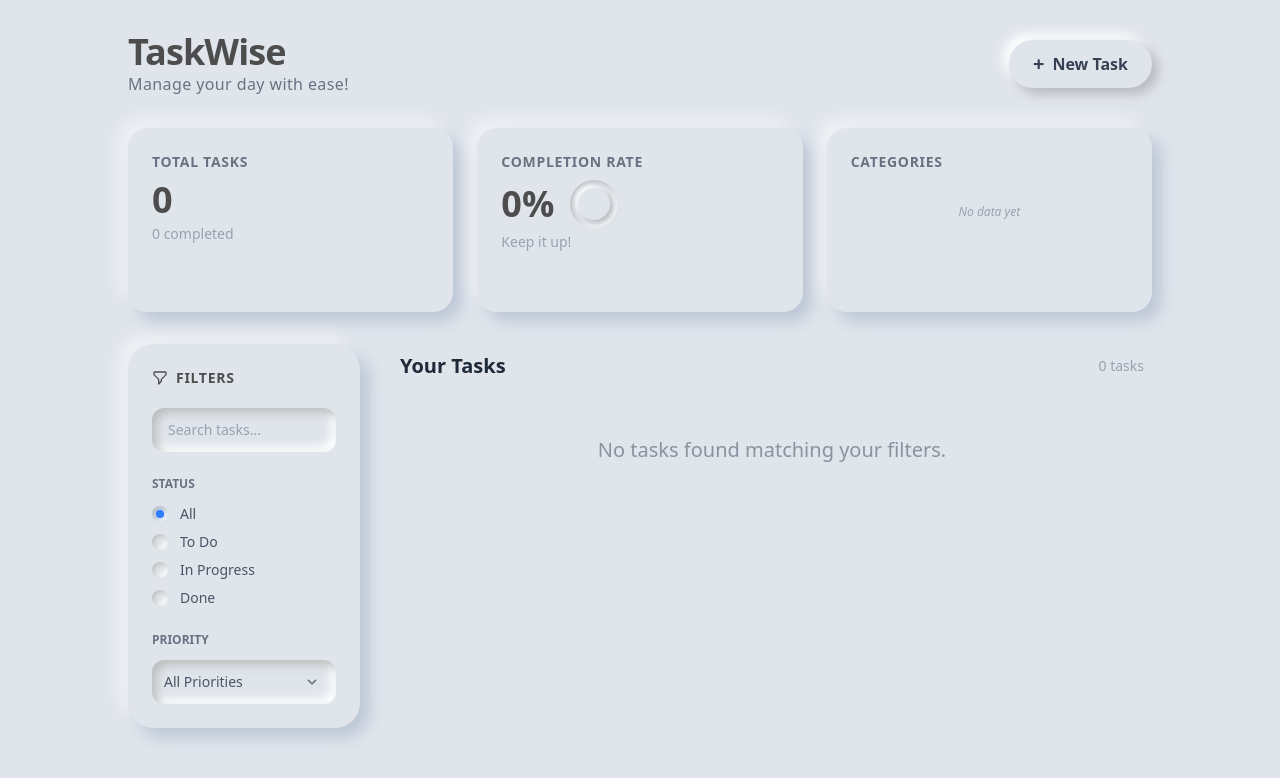
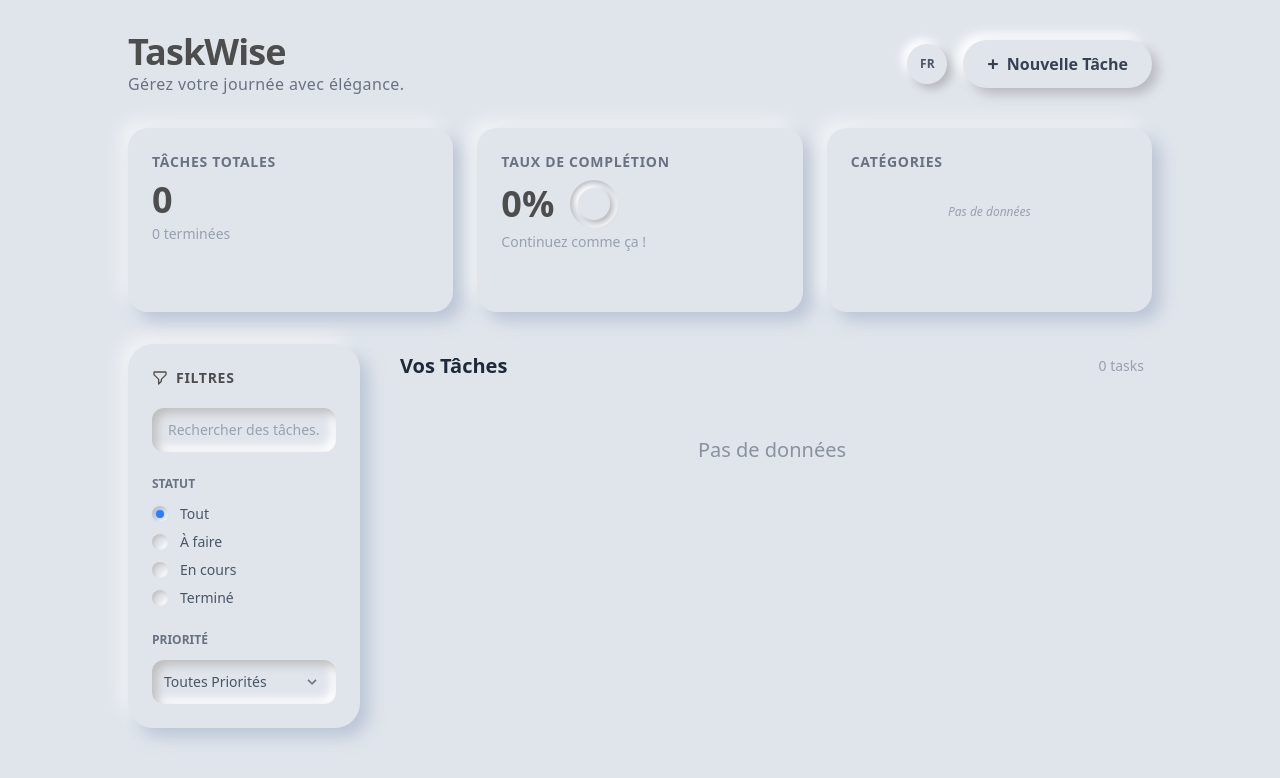
Before and after one commit to Djanfarouhanif/taskWise, an Angular app: page / in a window 1280 px wide. Shown: the top 778 px of the page. Built offline with nearby package versions, Linux system fonts and the light colour scheme.

Commit message:
feat:add traduction

```diff
--- a/src/app/app.html
+++ b/src/app/app.html
@@ -4,17 +4,26 @@
         <header class="mb-8 flex flex-col md:flex-row md:items-center justify-between gap-4">
           <div>
             <h1 class="text-3xl md:text-4xl font-extrabold text-[#4D4D4D] tracking-tight">
-              TaskWise
+              {{ languageService.t.appTitle }}
             </h1>
-            <p class="text-gray-500 font-medium tracking-wide">Manage your day with ease!</p>
+            <p class="text-gray-500 font-medium tracking-wide">{{ languageService.t.appSubtitle }}</p>
           </div>
 
-          <button
-            (click)="showCreateForm()"
-            class="group flex items-center gap-2 bg-[#E0E5EC] text-gray-700 px-6 py-3 rounded-full font-bold shadow-[6px_6px_12px_#b8b9be,-6px_-6px_12px_#ffffff] hover:shadow-[inset_3px_3px_6px_#b8b9be,inset_-3px_-3px_6px_#ffffff] hover:scale-[0.98] transition-all duration-300 active:text-blue-500">
-            <span class="text-xl leading-none font-black">+</span>
-            <span>New Task</span>
-          </button>
+          <div class="flex items-center gap-4">
+            <!-- Language Toggle -->
+            <button
+              (click)="languageService.toggleLanguage()"
+              class="w-10 h-10 rounded-full bg-[#E0E5EC] shadow-[5px_5px_10px_#b8b9be,-5px_-5px_10px_#ffffff] flex items-center justify-center text-gray-600 font-bold text-xs uppercase hover:text-blue-500 active:shadow-[inset_2px_2px_5px_#b8b9be,inset_-2px_-2px_5px_#ffffff] transition-all">
+              {{ languageService.currentLang() }}
+            </button>
+
+            <button
+              (click)="showCreateForm()"
+              class="group flex items-center gap-2 bg-[#E0E5EC] text-gray-700 px-6 py-3 rounded-full font-bold shadow-[6px_6px_12px_#b8b9be,-6px_-6px_12px_#ffffff] hover:shadow-[inset_3px_3px_6px_#b8b9be,inset_-3px_-3px_6px_#ffffff] hover:scale-[0.98] transition-all duration-300 active:text-blue-500">
+              <span class="text-xl leading-none font-black">+</span>
+              <span>{{ languageService.t.newTask }}</span>
+            </button>
+          </div>
         </header>
 
         <!-- Stats Section -->
@@ -26,26 +35,26 @@
               <div class="bg-[#E0E5EC] p-6 rounded-[25px] shadow-[9px_9px_16px_rgb(163,177,198,0.6),-9px_-9px_16px_rgba(255,255,255,0.5)] sticky top-4">
                 <h3 class="font-bold text-[#4D4D4D] mb-5 flex items-center gap-2 uppercase tracking-wider text-sm">
                    <svg class="w-4 h-4" fill="none" stroke="currentColor" viewBox="0 0 24 24"><path stroke-linecap="round" stroke-linejoin="round" stroke-width="2" d="M3 4a1 1 0 011-1h16a1 1 0 011 1v2.586a1 1 0 01-.293.707l-6.414 6.414a1 1 0 00-.293.707V17l-4 4v-6.586a1 1 0 00-.293-.707L3.293 7.293A1 1 0 013 6.586V4z"></path></svg>
-                   Filters
+                   {{ languageService.t.filters }}
                 </h3>
 
                 <!-- Search -->
                 <div class="mb-6">
                    <input type="text" [(ngModel)]="filters.query" (ngModelChange)="updateFilter()"
-                     placeholder="Search tasks..."
+                     [placeholder]="languageService.t.searchPlaceholder"
                      class="w-full px-4 py-3 text-sm bg-[#E0E5EC] shadow-[inset_5px_5px_10px_#bebebe,inset_-5px_-5px_10px_#ffffff] rounded-xl focus:outline-none focus:shadow-[inset_2px_2px_5px_#bebebe,inset_-2px_-2px_5px_#ffffff] transition-all text-gray-600 placeholder-gray-400 font-medium">
                 </div>
 
                 <!-- Status -->
                 <div class="mb-6">
-                  <p class="text-xs font-bold text-gray-500 uppercase mb-3">Status</p>
+                  <p class="text-xs font-bold text-gray-500 uppercase mb-3">{{ languageService.t.status }}</p>
                   <div class="space-y-2">
                     <label class="flex items-center gap-3 text-sm text-gray-600 cursor-pointer group">
                       <div class="relative w-4 h-4 rounded-full bg-[#E0E5EC] shadow-[inset_2px_2px_5px_#bebebe,inset_-2px_-2px_5px_#ffffff] flex items-center justify-center">
                           <input type="radio" name="status" [value]="undefined" [(ngModel)]="filters.status" (change)="updateFilter()" class="peer appearance-none w-full h-full absolute inset-0 cursor-pointer">
                           <div class="w-2 h-2 rounded-full bg-blue-500 opacity-0 peer-checked:opacity-100 transition-opacity shadow-[0_0_5px_rgba(59,130,246,0.5)]"></div>
                       </div>
-                      <span class="font-medium group-hover:text-blue-500 transition-colors">All</span>
+                      <span class="font-medium group-hover:text-blue-500 transition-colors">{{ languageService.t.all }}</span>
                     </label>
 
                     <label class="flex items-center gap-3 text-sm text-gray-600 cursor-pointer group">
@@ -53,7 +62,7 @@
                           <input type="radio" name="status" value="todo" [(ngModel)]="filters.status" (change)="updateFilter()" class="peer appearance-none w-full h-full absolute inset-0 cursor-pointer">
                           <div class="w-2 h-2 rounded-full bg-blue-500 opacity-0 peer-checked:opacity-100 transition-opacity shadow-[0_0_5px_rgba(59,130,246,0.5)]"></div>
                       </div>
-                      <span class="font-medium group-hover:text-blue-500 transition-colors">To Do</span>
+                      <span class="font-medium group-hover:text-blue-500 transition-colors">{{ languageService.t.todo }}</span>
                     </label>
 
                     <label class="flex items-center gap-3 text-sm text-gray-600 cursor-pointer group">
@@ -61,7 +70,7 @@
                           <input type="radio" name="status" value="in-progress" [(ngModel)]="filters.status" (change)="updateFilter()" class="peer appearance-none w-full h-full absolute inset-0 cursor-pointer">
                           <div class="w-2 h-2 rounded-full bg-blue-500 opacity-0 peer-checked:opacity-100 transition-opacity shadow-[0_0_5px_rgba(59,130,246,0.5)]"></div>
                       </div>
-                      <span class="font-medium group-hover:text-blue-500 transition-colors">In Progress</span>
+                      <span class="font-medium group-hover:text-blue-500 transition-colors">{{ languageService.t.inProgress }}</span>
                     </label>
 
                     <label class="flex items-center gap-3 text-sm text-gray-600 cursor-pointer group">
@@ -69,20 +78,20 @@
                           <input type="radio" name="status" value="done" [(ngModel)]="filters.status" (change)="updateFilter()" class="peer appearance-none w-full h-full absolute inset-0 cursor-pointer">
                           <div class="w-2 h-2 rounded-full bg-blue-500 opacity-0 peer-checked:opacity-100 transition-opacity shadow-[0_0_5px_rgba(59,130,246,0.5)]"></div>
                       </div>
-                      <span class="font-medium group-hover:text-blue-500 transition-colors">Done</span>
+                      <span class="font-medium group-hover:text-blue-500 transition-colors">{{ languageService.t.done }}</span>
                     </label>
                   </div>
                 </div>
 
                 <!-- Priority -->
                 <div>
-                  <p class="text-xs font-bold text-gray-500 uppercase mb-3">Priority</p>
+                  <p class="text-xs font-bold text-gray-500 uppercase mb-3">{{ languageService.t.priority }}</p>
                   <div class="relative">
                     <select [(ngModel)]="filters.priority" (change)="updateFilter()" class="w-full text-sm bg-[#E0E5EC] shadow-[inset_5px_5px_10px_#bebebe,inset_-5px_-5px_10px_#ffffff] rounded-xl p-3 text-gray-600 appearance-none focus:outline-none cursor-pointer font-medium">
-                       <option [value]="undefined">All Priorities</option>
-                       <option value="high">High</option>
-                       <option value="medium">Medium</option>
-                       <option value="low">Low</option>
+                       <option [value]="undefined">{{ languageService.t.allPriorities }}</option>
+                       <option value="high">{{ languageService.t.high }}</option>
+                       <option value="medium">{{ languageService.t.medium }}</option>
+                       <option value="low">{{ languageService.t.low }}</option>
                     </select>
                     <div class="pointer-events-none absolute inset-y-0 right-0 flex items-center px-4 text-gray-500">
                         <svg class="h-4 w-4 fill-current" xmlns="http://www.w3.org/2000/svg" viewBox="0 0 20 20"><path d="M9.293 12.95l.707.707L15.657 8l-1.414-1.414L10 10.828 5.757 6.586 4.343 8z"/></svg>
@@ -107,7 +116,7 @@
              </div>
 
              <div class="flex items-center justify-between mb-4">
-               <h2 class="text-xl font-bold text-gray-800 dark:text-white">Your Tasks</h2>
+               <h2 class="text-xl font-bold text-gray-800 dark:text-white">{{ languageService.t.yourTasks }}</h2>
                <span class="text-sm text-gray-400">{{ taskService.filteredTasks().length }} tasks</span>
              </div>
 
--- a/src/app/app.ts
+++ b/src/app/app.ts
@@ -5,6 +5,7 @@ import { StatsComponent } from './components/stats/stats.component';
 import { TaskFormComponent } from './components/task-form/task-form.component';
 import { TaskListComponent } from './components/task-list/task-list.component';
 import { Task, TaskFilter, TaskPriority, TaskStatus } from './models/task.model';
+import { LanguageService } from './services/language.service';
 import { TaskService } from './services/task.service';
 
 @Component({
@@ -15,6 +16,7 @@ import { TaskService } from './services/task.service';
 })
 export class App {
   taskService = inject(TaskService);
+  languageService = inject(LanguageService);
 
   showForm = false;
   selectedTask: Task | null = null;
--- a/src/app/components/stats/stats.component.html
+++ b/src/app/components/stats/stats.component.html
@@ -1,14 +1,14 @@
     <div class="grid grid-cols-1 md:grid-cols-3 gap-6 mb-8">
       <!-- Total Tasks -->
       <div class="bg-[#E0E5EC] rounded-[20px] p-6 text-gray-700 shadow-[9px_9px_16px_rgb(163,177,198,0.6),-9px_-9px_16px_rgba(255,255,255,0.5)]">
-        <h3 class="text-gray-500 text-sm font-bold uppercase tracking-wider">Total Tasks</h3>
+        <h3 class="text-gray-500 text-sm font-bold uppercase tracking-wider">{{ languageService.t.totalTasks }}</h3>
         <p class="text-4xl font-bold mt-2 text-[#4D4D4D]">{{ stats().total }}</p>
-        <p class="text-sm text-gray-400 mt-1 font-medium">{{ stats().completed }} completed</p>
+        <p class="text-sm text-gray-400 mt-1 font-medium">{{ stats().completed }} {{ languageService.t.completed }}</p>
       </div>
 
       <!-- Completion Rate -->
       <div class="bg-[#E0E5EC] rounded-[20px] p-6 text-gray-700 shadow-[9px_9px_16px_rgb(163,177,198,0.6),-9px_-9px_16px_rgba(255,255,255,0.5)]">
-        <h3 class="text-gray-500 text-sm font-bold uppercase tracking-wider">Completion Rate</h3>
+        <h3 class="text-gray-500 text-sm font-bold uppercase tracking-wider">{{ languageService.t.completionRate }}</h3>
         <div class="flex items-center gap-4 mt-2">
             <p class="text-4xl font-bold text-[#4D4D4D]">{{ stats().completionRate }}%</p>
             <div class="h-12 w-12 rounded-full shadow-[inset_3px_3px_6px_#b8b9be,inset_-3px_-3px_6px_#ffffff] p-1 flex items-center justify-center relative">
@@ -20,20 +20,20 @@
                 <div class="absolute inset-2 bg-[#E0E5EC] rounded-full shadow-[3px_3px_6px_#b8b9be,-3px_-3px_6px_#ffffff]"></div>
             </div>
         </div>
-        <p class="text-sm text-gray-400 mt-1 font-medium">Keep it up!</p>
+        <p class="text-sm text-gray-400 mt-1 font-medium">{{ languageService.t.keepItUp }}</p>
       </div>
 
       <!-- Category Breakdown -->
       <div class="bg-[#E0E5EC] rounded-[20px] py-6 text-gray-700 shadow-[9px_9px_16px_rgb(163,177,198,0.6),-9px_-9px_16px_rgba(255,255,255,0.5)]">
-        <h3 class="text-gray-500 text-sm font-bold uppercase tracking-wider mb-4 px-6">Categories</h3>
+        <h3 class="text-gray-500 text-sm font-bold uppercase tracking-wider mb-4 px-6">{{ languageService.t.categories }}</h3>
         <div class="space-y-3 h-[100px] overflow-y-auto px-6 custom-scrollbar">
           <div *ngFor="let cat of objectKeys(stats().byCategory)" class="flex items-center justify-between text-sm group">
-             <span class="text-[#4D4D4D] font-bold">{{ cat }}</span>
+             <span class="text-[#4D4D4D] font-bold">{{ getCategoryTranslation(cat) }}</span>
              <span class="bg-[#E0E5EC] text-gray-500 px-3 py-1 rounded-full text-xs font-bold shadow-[inset_2px_2px_5px_#b8b9be,inset_-2px_-2px_5px_#ffffff]">
                {{ stats().byCategory[cat] }}
              </span>
           </div>
-          <div *ngIf="stats().total === 0" class="text-gray-400 italic text-xs text-center mt-4">No data yet</div>
+          <div *ngIf="stats().total === 0" class="text-gray-400 italic text-xs text-center mt-4">{{ languageService.t.noData }}</div>
         </div>
       </div>
     </div>
--- a/src/app/components/stats/stats.component.ts
+++ b/src/app/components/stats/stats.component.ts
@@ -1,6 +1,8 @@
 import { CommonModule } from '@angular/common';
 import { Component, inject } from '@angular/core';
 import { TaskService } from '../../services/task.service';
+
+import { LanguageService } from '../../services/language.service';
 
 @Component({
   selector: 'app-stats',
@@ -10,7 +12,13 @@ import { TaskService } from '../../services/task.service';
 })
 export class StatsComponent {
   private taskService = inject(TaskService);
+  languageService = inject(LanguageService);
   stats = this.taskService.stats;
 
   objectKeys = Object.keys;
+
+  getCategoryTranslation(cat: string): string {
+    const key = `category${cat}` as keyof typeof this.languageService.t;
+    return this.languageService.t[key] || cat;
+  }
 }
--- a/src/app/components/task-form/task-form.component.html
+++ b/src/app/components/task-form/task-form.component.html
@@ -1,29 +1,29 @@
-    <form [formGroup]="taskForm" (ngSubmit)="onSubmit()" class="bg-[#E0E5EC] p-8 rounded-[30px] ">
+<form [formGroup]="taskForm" (ngSubmit)="onSubmit()" class="bg-[#E0E5EC] p-8 rounded-[30px] ">
       <h2 class="text-2xl font-bold mb-6 text-[#4D4D4D]">
-        {{ isEditMode ? 'Edit Task' : 'New Task' }}
+        {{ isEditMode ? languageService.t.editTask : languageService.t.newTask }}
       </h2>
 
       <!-- Title -->
       <div class="mb-5">
-        <label class="block text-sm font-bold text-gray-500 mb-2 uppercase tracking-wide">Title</label>
+        <label class="block text-sm font-bold text-gray-500 mb-2 uppercase tracking-wide">{{ languageService.t.title }}</label>
         <input
           formControlName="title"
           type="text"
-          placeholder="What needs to be done?"
+          [placeholder]="languageService.t.title"
           class="w-full px-6 py-3 rounded-xl bg-[#E0E5EC] shadow-[inset_5px_5px_10px_#bebebe,inset_-5px_-5px_10px_#ffffff] border-none focus:outline-none focus:shadow-[inset_2px_2px_5px_#bebebe,inset_-2px_-2px_5px_#ffffff] transition-all text-gray-700 placeholder-gray-400"
         />
         <p *ngIf="taskForm.get('title')?.touched && taskForm.get('title')?.invalid" class="text-red-400 text-xs mt-2 ml-2">
-          Title is required.
+          {{ languageService.t.titleRequired }}
         </p>
       </div>
 
       <!-- Description -->
       <div class="mb-5">
-        <label class="block text-sm font-bold text-gray-500 mb-2 uppercase tracking-wide">Description</label>
+        <label class="block text-sm font-bold text-gray-500 mb-2 uppercase tracking-wide">{{ languageService.t.description }}</label>
         <textarea
           formControlName="description"
           rows="3"
-          placeholder="Add details..."
+          [placeholder]="languageService.t.description"
           class="w-full px-6 py-3 rounded-xl bg-[#E0E5EC] shadow-[inset_5px_5px_10px_#bebebe,inset_-5px_-5px_10px_#ffffff] border-none focus:outline-none focus:shadow-[inset_2px_2px_5px_#bebebe,inset_-2px_-2px_5px_#ffffff] transition-all text-gray-700 placeholder-gray-400"
         ></textarea>
       </div>
@@ -31,16 +31,14 @@
       <div class="grid grid-cols-1 md:grid-cols-2 gap-6 mb-8">
         <!-- Category -->
         <div>
-          <label class="block text-sm font-bold text-gray-500 mb-2 uppercase tracking-wide">Category</label>
+          <label class="block text-sm font-bold text-gray-500 mb-2 uppercase tracking-wide">{{ languageService.t.category }}</label>
           <div class="relative">
              <select
                formControlName="category"
                class="w-full px-6 py-3 rounded-xl bg-[#E0E5EC] shadow-[inset_5px_5px_10px_#bebebe,inset_-5px_-5px_10px_#ffffff] border-none focus:outline-none text-gray-700 appearance-none cursor-pointer">
-               <option value="Personal">Personal</option>
-               <option value="Work">Work</option>
-               <option value="Shopping">Shopping</option>
-               <option value="Health">Health</option>
-               <option value="Finance">Finance</option>
+               <option *ngFor="let cat of categories" [value]="cat">
+                 {{ getCategoryTranslation(cat) }}
+               </option>
              </select>
               <div class="pointer-events-none absolute inset-y-0 right-0 flex items-center px-4 text-gray-500">
                 <svg class="h-4 w-4 fill-current" xmlns="http://www.w3.org/2000/svg" viewBox="0 0 20 20"><path d="M9.293 12.95l.707.707L15.657 8l-1.414-1.414L10 10.828 5.757 6.586 4.343 8z"/></svg>
@@ -50,7 +48,7 @@
 
         <!-- Priority -->
         <div>
-          <label class="block text-sm font-bold text-gray-500 mb-2 uppercase tracking-wide">Priority</label>
+          <label class="block text-sm font-bold text-gray-500 mb-2 uppercase tracking-wide">{{ languageService.t.priority }}</label>
           <div class="flex gap-3">
             <label *ngFor="let p of priorities" class="cursor-pointer relative flex-1">
                <input type="radio" formControlName="priority" [value]="p" class="peer sr-only">
@@ -64,7 +62,7 @@
                      'peer-checked:text-orange-500': p === 'medium',
                      'peer-checked:text-green-500': p === 'low'
                   }">
-                  {{ p }}
+                  {{ getPriorityTranslation(p) }}
                </span>
             </label>
           </div>
@@ -73,10 +71,10 @@
 
       <div class="flex justify-end gap-4">
         <button type="button" (click)="onCancel.emit()" class="px-6 py-3 rounded-xl text-gray-500 font-bold hover:text-gray-700 bg-[#E0E5EC] shadow-[5px_5px_10px_#bebebe,-5px_-5px_10px_#ffffff] active:shadow-[inset_2px_2px_5px_#bebebe,inset_-2px_-2px_5px_#ffffff] transition-all">
-          Cancel
+          {{ languageService.t.cancel }}
         </button>
         <button type="submit" [disabled]="taskForm.invalid" class="px-8 py-3 rounded-xl bg-[#E0E5EC] text-blue-500 font-bold shadow-[5px_5px_10px_#bebebe,-5px_-5px_10px_#ffffff] active:shadow-[inset_2px_2px_5px_#bebebe,inset_-2px_-2px_5px_#ffffff] hover:text-blue-600 transition-all disabled:opacity-50 disabled:cursor-not-allowed">
-          {{ isEditMode ? 'Update' : 'Create' }}
+          {{ isEditMode ? languageService.t.update : languageService.t.create }}
         </button>
       </div>
     </form>
--- a/src/app/components/task-form/task-form.component.ts
+++ b/src/app/components/task-form/task-form.component.ts
@@ -1,7 +1,8 @@
 import { CommonModule } from '@angular/common';
-import { Component, EventEmitter, Input, OnInit, Output } from '@angular/core';
+import { Component, EventEmitter, Input, OnInit, Output, inject } from '@angular/core';
 import { FormBuilder, FormGroup, FormsModule, ReactiveFormsModule, Validators } from '@angular/forms';
 import { Task, TaskPriority } from '../../models/task.model';
+import { LanguageService } from '../../services/language.service';
 
 @Component({
   selector: 'app-task-form',
@@ -15,14 +16,25 @@ export class TaskFormComponent implements OnInit {
   @Output() onUpdate = new EventEmitter<Task>();
   @Output() onCancel = new EventEmitter<void>();
 
+  languageService = inject(LanguageService);
+
   taskForm!: FormGroup;
   priorities: TaskPriority[] = ['low', 'medium', 'high'];
+  categories: string[] = ['Personal', 'Work', 'Shopping', 'Health', 'Finance'];
 
   get isEditMode(): boolean {
     return !!this.task;
   }
 
   constructor(private fb: FormBuilder) {}
+
+  getPriorityTranslation(p: string): string {
+    return (this.languageService.t as any)[p] || p;
+  }
+
+  getCategoryTranslation(c: string): string {
+    return (this.languageService.t as any)[`category${c}`] || c;
+  }
 
   ngOnInit() {
     this.initForm();
--- a/src/app/components/task-item/task-item.component.ts
+++ b/src/app/components/task-item/task-item.component.ts
@@ -1,6 +1,7 @@
 import { CommonModule } from '@angular/common';
-import { Component, EventEmitter, Input, Output } from '@angular/core';
+import { Component, EventEmitter, Input, Output, inject } from '@angular/core';
 import { Task } from '../../models/task.model';
+import { LanguageService } from '../../services/language.service';
 
 @Component({
   selector: 'app-task-item',
@@ -14,9 +15,19 @@ export class TaskItemComponent {
   @Output() onEdit = new EventEmitter<Task>();
   @Output() onStatusChange = new EventEmitter<Task>();
 
+  languageService = inject(LanguageService);
+
   setStatus(status: 'todo' | 'in-progress' | 'done') {
     const updatedTask = { ...this.task, status };
     this.onStatusChange.emit(updatedTask);
+  }
+
+  getPriorityTranslation(p: string): string {
+    return (this.languageService.t as any)[p] || p;
+  }
+
+  getCategoryTranslation(c: string): string {
+    return (this.languageService.t as any)[`category${c}`] || c;
   }
 
   toggleStatus() {
--- a/src/app/components/task-list/task-list.component.html
+++ b/src/app/components/task-list/task-list.component.html
@@ -1,6 +1,6 @@
     <div class="space-y-4">
       <div *ngIf="taskService.filteredTasks().length === 0" class="text-center py-10 opacity-50">
-        <p class="text-xl">No tasks found matching your filters.</p>
+        <p class="text-xl">{{ languageService.t.noData }}</p>
       </div>
 
       <app-task-item
--- a/src/app/components/task-list/task-list.component.ts
+++ b/src/app/components/task-list/task-list.component.ts
@@ -1,6 +1,7 @@
 import { CommonModule } from '@angular/common';
-import { Component, EventEmitter, inject, Output } from '@angular/core';
+import { Component, EventEmitter, Output, inject } from '@angular/core';
 import { Task } from '../../models/task.model';
+import { LanguageService } from '../../services/language.service';
 import { TaskService } from '../../services/task.service';
 import { TaskItemComponent } from '../task-item/task-item.component';
 
@@ -12,6 +13,7 @@ import { TaskItemComponent } from '../task-item/task-item.component';
 })
 export class TaskListComponent {
   taskService = inject(TaskService);
+  languageService = inject(LanguageService);
 
   @Output() onEditTask = new EventEmitter<Task>();
 
--- /dev/null
+++ b/src/app/services/language.service.ts
@@ -0,0 +1,103 @@
+import { Injectable, signal } from '@angular/core';
+
+export type Language = 'en' | 'fr';
+
+export const TRANSLATIONS = {
+  en: {
+    appTitle: 'TaskWise',
+    appSubtitle: 'Manage your day with elegance.',
+    newTask: 'New Task',
+    totalTasks: 'Total Tasks',
+    completed: 'completed',
+    completionRate: 'Completion Rate',
+    keepItUp: 'Keep it up!',
+    categories: 'Categories',
+    noData: 'No data yet',
+    filters: 'Filters',
+    searchPlaceholder: 'Search tasks...',
+    status: 'Status',
+    all: 'All',
+    todo: 'To Do',
+    inProgress: 'In Progress',
+    done: 'Done',
+    priority: 'Priority',
+    allPriorities: 'All Priorities',
+    high: 'High',
+    medium: 'Medium',
+    low: 'Low',
+    yourTasks: 'Your Tasks',
+    editTask: 'Edit Task',
+    title: 'Title',
+    titleRequired: 'Title is required.',
+    description: 'Description',
+    category: 'Category',
+    cancel: 'Cancel',
+    update: 'Update',
+    create: 'Create',
+    categoryPersonal: 'Personal',
+    categoryWork: 'Work',
+    categoryShopping: 'Shopping',
+    categoryHealth: 'Health',
+    categoryFinance: 'Finance',
+    start: 'Start',
+    pause: 'Pause',
+    restart: 'Restart',
+    finish: 'Finish'
+  },
+  fr: {
+    appTitle: 'TaskWise',
+    appSubtitle: 'Gérez votre journée avec élégance.',
+    newTask: 'Nouvelle Tâche',
+    totalTasks: 'Tâches Totales',
+    completed: 'terminées',
+    completionRate: 'Taux de Complétion',
+    keepItUp: 'Continuez comme ça !',
+    categories: 'Catégories',
+    noData: 'Pas de données',
+    filters: 'Filtres',
+    searchPlaceholder: 'Rechercher des tâches...',
+    status: 'Statut',
+    all: 'Tout',
+    todo: 'À faire',
+    inProgress: 'En cours',
+    done: 'Terminé',
+    priority: 'Priorité',
+    allPriorities: 'Toutes Priorités',
+    high: 'Haute',
+    medium: 'Moyenne',
+    low: 'Basse',
+    yourTasks: 'Vos Tâches',
+    editTask: 'Modifier Tâche',
+    title: 'Titre',
+    titleRequired: 'Le titre est requis.',
+    description: 'Description',
+    category: 'Catégorie',
+    cancel: 'Annuler',
+    update: 'Mettre à jour',
+    create: 'Créer',
+    categoryPersonal: 'Personnel',
+    categoryWork: 'Travail',
+    categoryShopping: 'Achats',
+    categoryHealth: 'Santé',
+    categoryFinance: 'Finances',
+    start: 'Commencer',
+    pause: 'Pause',
+    restart: 'Recommencer',
+    finish: 'Terminer'
+  }
+};
+
+@Injectable({
+  providedIn: 'root'
+})
+export class LanguageService {
+  currentLang = signal<Language>('fr'); // Default to French as per recent request context
+
+  toggleLanguage() {
+    this.currentLang.update(lang => lang === 'en' ? 'fr' : 'en');
+  }
+
+  get t() {
+    return TRANSLATIONS[this.currentLang()];
+  }
+}
```
Also changed, not shown: src/app/components/task-item/task-item.component.html (+6 -6 lines).
